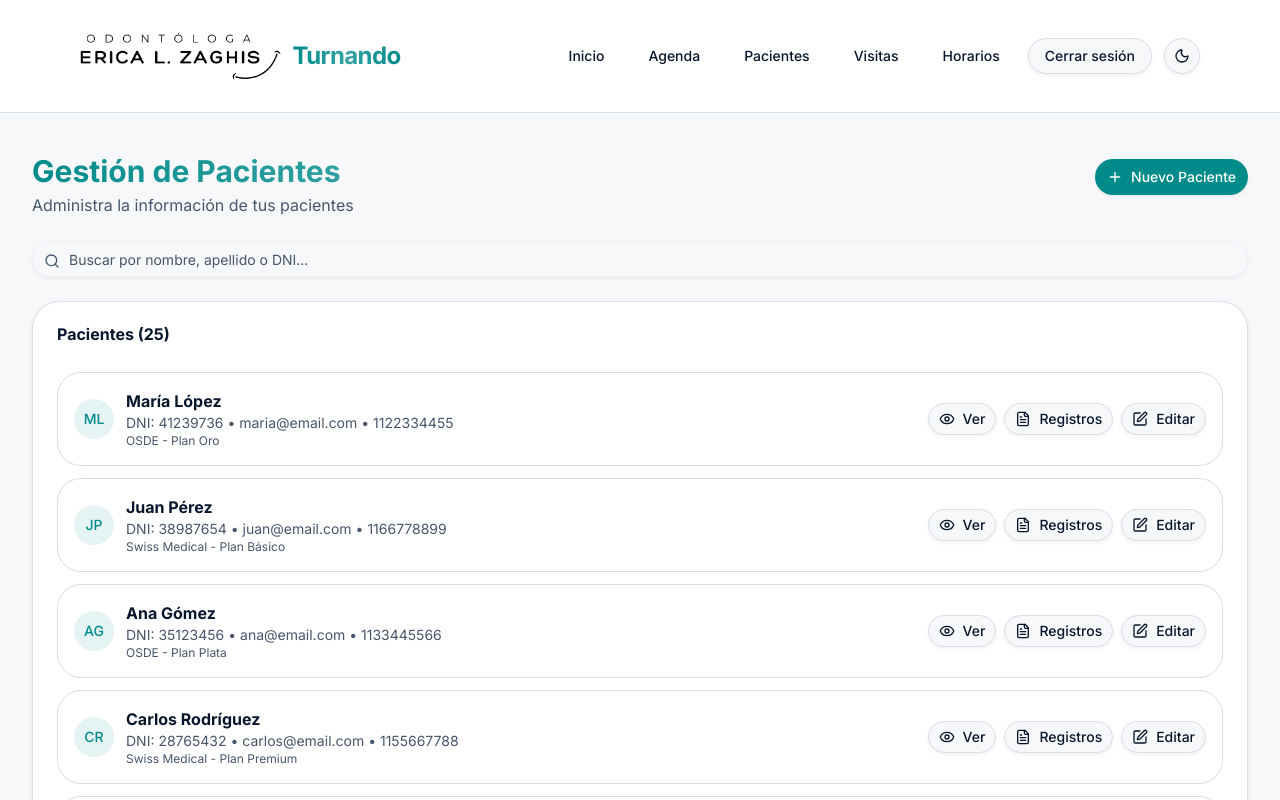
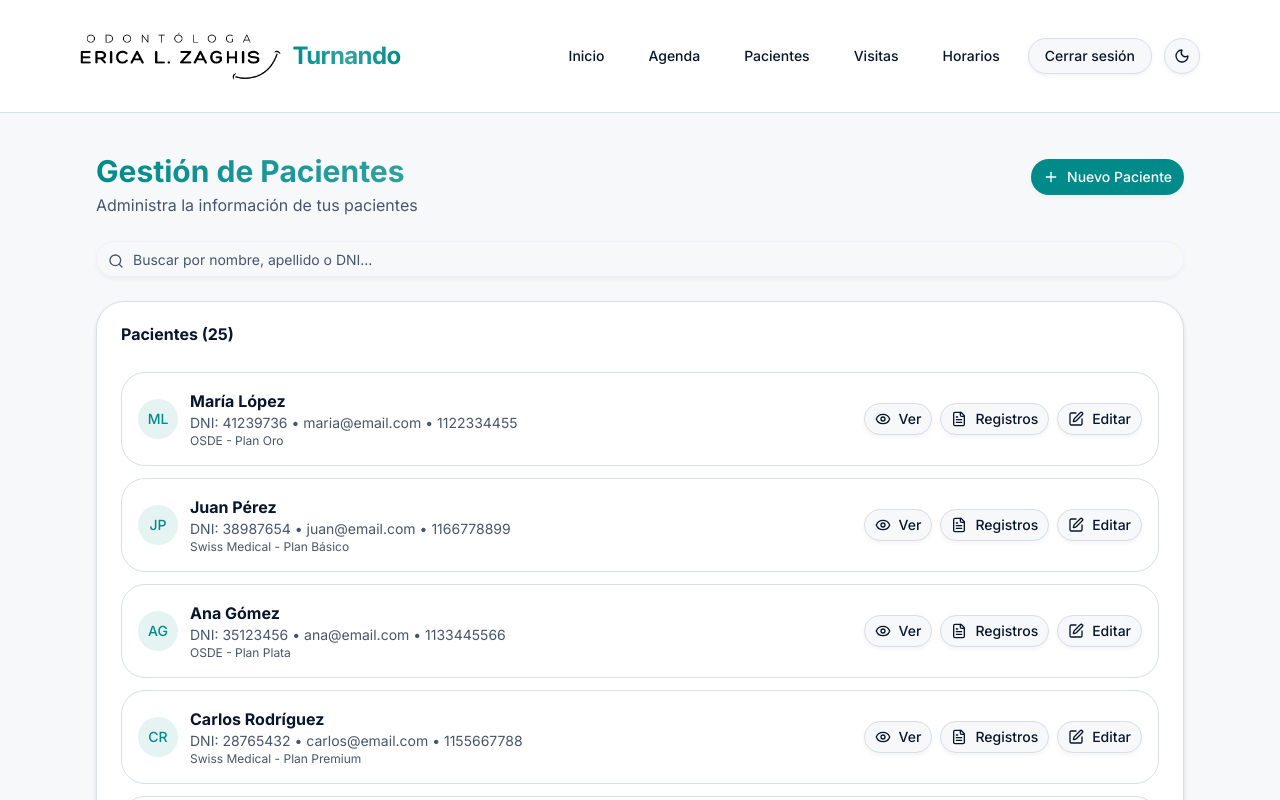
Before and after one commit to melinab1998/TPI-PROGRAMACION-IV, a React (Vite) app in the folder frontend/: page /patients in a window 1280 px wide. Shown: the top 800 px of the page. Built offline with nearby package versions, Linux system fonts and the light colour scheme.

Commit message:
fix-width

```diff
--- a/frontend/src/pages/AdminSchedule/AdminSchedule.jsx
+++ b/frontend/src/pages/AdminSchedule/AdminSchedule.jsx
@@ -83,7 +83,7 @@
     }
 
     return (
-        <div className="max-w-7xl mx-auto px-4 sm:px-6 lg:px-8 py-6 space-y-6">
+        <div className="max-w-6xl mx-auto px-4 sm:px-6 lg:px-8 py-6 space-y-6">
             <motion.div
                 variants={fadeSlideDown}
                 initial="hidden"
--- a/frontend/src/pages/Availability/Availability.jsx
+++ b/frontend/src/pages/Availability/Availability.jsx
@@ -59,7 +59,7 @@
   const fadeScale = { hidden: { opacity: 0, scale: 0.95 }, visible: { opacity: 1, scale: 1, transition: { duration: 0.4 } } }
 
   return (
-    <div className="max-w-5xl mx-auto px-4 sm:px-6 lg:px-8 py-6 space-y-6">
+    <div className="max-w-6xl mx-auto px-4 sm:px-6 lg:px-8 py-6 space-y-6">
       <motion.div variants={fadeSlideUp} initial="hidden" animate="visible">
         <div className="flex flex-col sm:flex-row justify-between items-start sm:items-center gap-4">
           <div>
--- a/frontend/src/pages/PatientsPage/PatientsPage.jsx
+++ b/frontend/src/pages/PatientsPage/PatientsPage.jsx
@@ -603,7 +603,7 @@
   const fadeSlideUp = { hidden: { opacity: 0, y: 20 }, visible: { opacity: 1, y: 0, transition: { duration: 0.5 } } }
 
   return (
-    <div className="max-w-7xl mx-auto px-4 sm:px-6 lg:px-8 py-6 space-y-6">
+    <div className="max-w-6xl mx-auto px-4 sm:px-6 lg:px-8 py-6 space-y-6">
       <motion.div variants={fadeSlideDown} initial="hidden" animate="visible">
         <div className="flex flex-col sm:flex-row justify-between items-start sm:items-center gap-4">
           <div>
```
